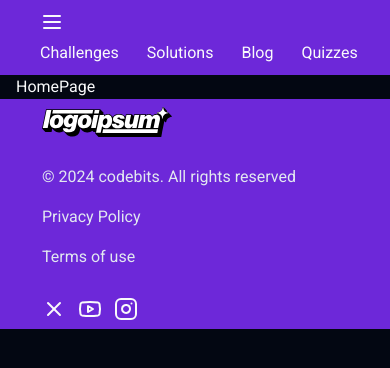
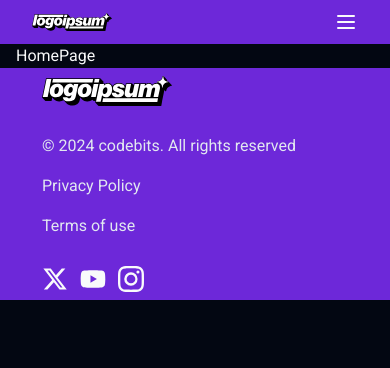
Before and after one commit to 100xcoding/100xcoding-prod, a Next.js app: page / in a window 390 px wide. Shown: the top 368 px of the page. Built offline with nearby package versions, Linux system fonts and the light colour scheme.

Commit message:
adding mobile navigation and do some minor changes in main navbar routes and footer regarding styling and replacing some deprecated icons

```diff
--- a/src/components/footer.tsx
+++ b/src/components/footer.tsx
@@ -1,42 +1,35 @@
 import React from "react";
 import Link from "next/link";
 import { logo as Logo } from "./logo";
-import { X, Youtube, Instagram } from "lucide-react";
+import { FaYoutube } from "react-icons/fa6";
+import { BsInstagram } from "react-icons/bs";
+import { FaXTwitter } from "react-icons/fa6";
 
 export const Footer = () => {
   return (
     <footer className=" bg-primary py-2  px-2.5">
       <div className="container mx-auto flex flex-col lg:flex-row justify-between lg:items-center gap-7 md:gap-1">
-				<Link
-					href={"/"}
-					className=""
-				>
+        <Link href={"/"} className="">
           <Logo />
         </Link>
         <div className="flex lg:items-center gap-4 flex-col lg:flex-row text-slate-200">
           <p className="">© 2024 codebits. All rights reserved </p>
-					<Link
-						href={"/"}
-						className="hover:underline"
-					>
+          <Link href={"/"} className="hover:underline">
             Privacy Policy
           </Link>
-					<Link
-						href={"/"}
-						className="hover:underline"
-					>
+          <Link href={"/"} className="hover:underline">
             Terms of use
           </Link>
         </div>
         <div className="flex lg:justify-center items-center gap-3">
           <Link href={"/"}>
-						<X />
+            <FaXTwitter size={26}/>
           </Link>
           <Link href={"/"}>
-						<Youtube />
+            <FaYoutube size={26}/>
           </Link>
           <Link href={"/"}>
-						<Instagram />
+            <BsInstagram size={26}/>
           </Link>
         </div>
       </div>
--- a/src/components/mobile-sidebar.tsx
+++ b/src/components/mobile-sidebar.tsx
@@ -1,15 +1,66 @@
 "use client";
+
 import { Sheet, SheetContent, SheetTrigger } from "@/components/ui/sheet";
 import { Menu } from "lucide-react";
+import { logo as Logo } from "./logo";
+import { FaCode } from "react-icons/fa6";
+import { HiCodeBracketSquare } from "react-icons/hi2";
+import { GrResources } from "react-icons/gr";
+import { SiMicrodotblog } from "react-icons/si";
+import Link from "next/link";
 export const MobileSidebar = () => {
   return (
-    <Sheet>
-      <SheetTrigger className="md:hidden pr-4 hover:opacity-75 transition">
-        <Menu />
-      </SheetTrigger>
-      {/* <SheetContent side="right" className="bg-primary-foreground">
-
-      </SheetContent> */}
-    </Sheet>
+    <div className="flex justify-between items-center">
+      <div className="w-20">
+        <Logo />
+      </div>
+      <Sheet>
+        <SheetTrigger className="md:hidden  hover:opacity-75 transition ">
+          <Menu />
+        </SheetTrigger>
+        <SheetContent>
+          <div className="p-2 mt-12">
+            <ul className="flex flex-col  gap-6">
+              <Link
+                href={"/"}
+                className=" flex gap-4 items-center hover:border-b hover:border-white hover:scale-105 transition hover:text-white/85 "
+              >
+                <span className="">
+                  <FaCode size={23} />
+                </span>
+                <li className="">Challenges</li>
+              </Link>
+              <Link
+                href={"/"}
+                className="flex gap-4 items-center hover:border-b hover:border-white hover:scale-105 transition hover:text-white/85 "
+              >
+                <span>
+                  <HiCodeBracketSquare size={23}/>
+                </span>
+                <li className="">Solutions</li>
+              </Link>
+              <Link
+                href={"/"}
+                className="flex gap-4 items-center hover:border-b hover:border-white hover:scale-105 transition hover:text-white/85 "
+              >
+                <span className="">
+                  <GrResources size={23}/>
+                </span>
+                <li className="">Blog</li>
+              </Link>
+              <Link
+                href={"/"}
+                className="flex gap-4 items-center hover:border-b hover:border-white hover:scale-105 transition hover:text-white/85 "
+              >
+                <span>
+                  <SiMicrodotblog size={23}/>
+                </span>
+                <li className="">Quizzes</li>
+              </Link>
+            </ul>
+          </div>
+        </SheetContent>
+      </Sheet>
+    </div>
   );
 };
--- a/src/components/navbar-routes.tsx
+++ b/src/components/navbar-routes.tsx
@@ -7,14 +7,14 @@ import { ProfileMenu } from "./profile-menu";
 const routes = [];
 export const NavbarRoutes = () => {
 	return (
-		<div className="flex justify-between items-center ">
+		<div className="md:flex justify-between items-center hidden">
 			<div className="">
 				<Link href="/">
 					<Logo />
 				</Link>
 			</div>
 			<div className="">
-				<ul className="flex gap-7 items-center ">
+				<ul className="flex gap-7 items-center text-lg">
 					<Link
 						href={"/"}
 						className="hover:border-b hover:border-white hover:scale-105 transition hover:text-white/85"
--- a/src/components/navbar.tsx
+++ b/src/components/navbar.tsx
@@ -4,7 +4,7 @@ import { NavbarRoutes } from "./navbar-routes";
 
 export const Navbar = () => {
 	return (
-		<nav className="py-2.5 px-2 bg-primary">
+		<nav className="py-2.5 bg-primary">
 			<div className="container mx-auto">
 				<MobileSidebar />
 				<NavbarRoutes />
```
Lines whose indentation alone changed are shown as unchanged.
